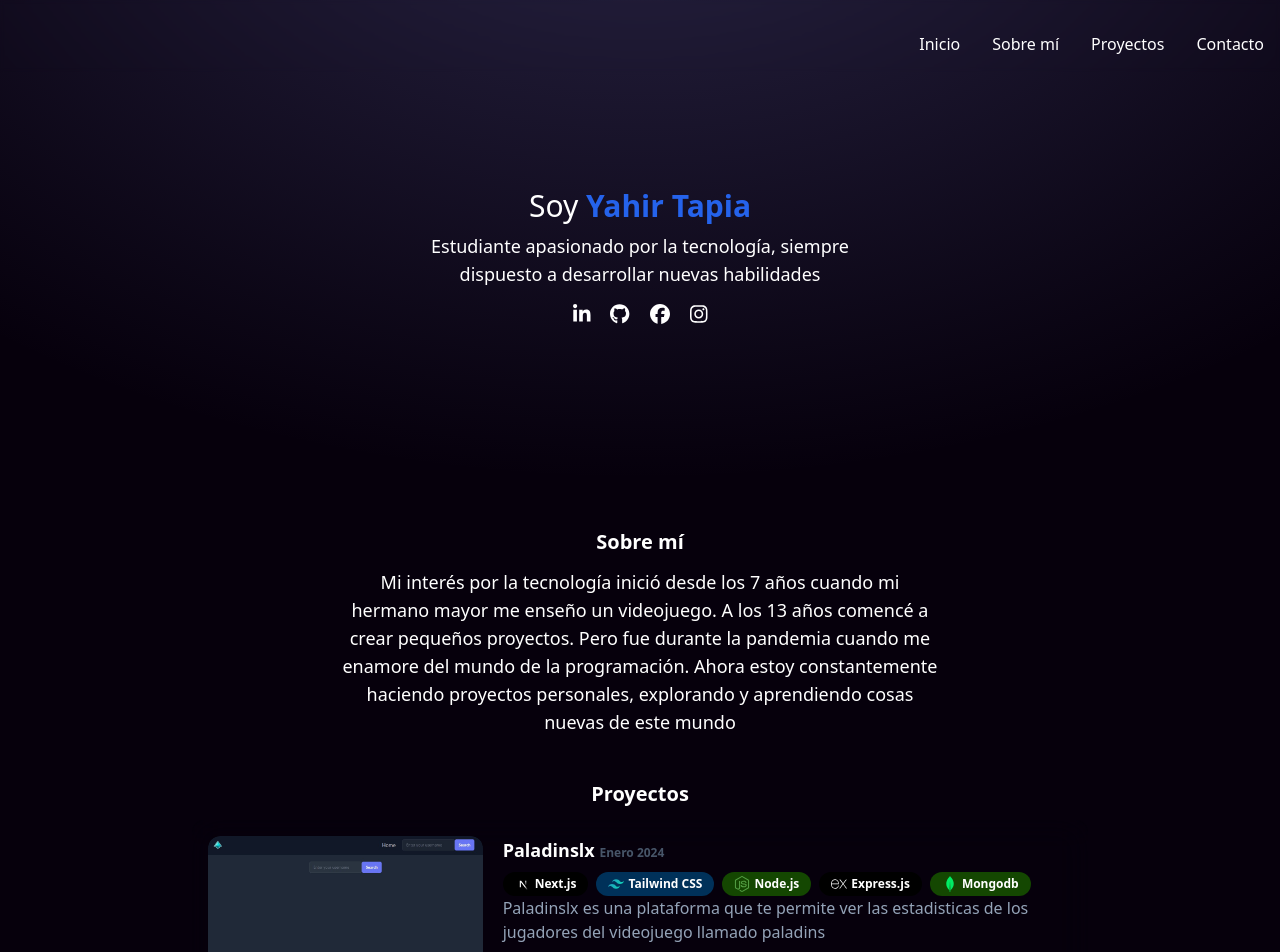
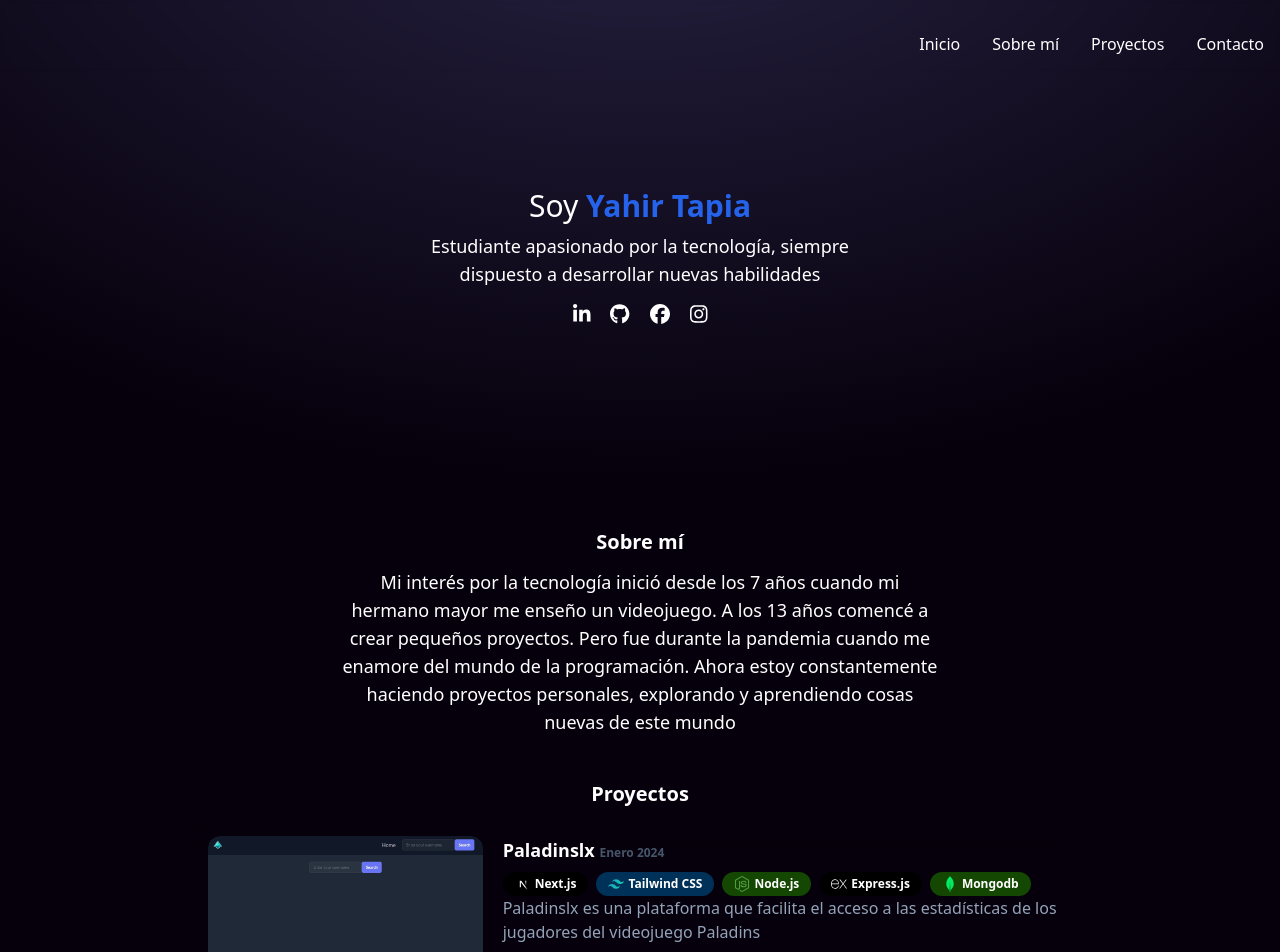
Before and after one commit to Lughx/YATS, a React (Create React App) app: page / in a window 1280 px wide. Shown: the top 952 px of the page. Built offline with nearby package versions, Linux system fonts and the light colour scheme.

Commit message:
paladinslx description changed

```diff
--- a/src/components/projects/ProjectsList.jsx
+++ b/src/components/projects/ProjectsList.jsx
@@ -7,7 +7,7 @@ export function ProjectList() {
             title: "Paladinslx",
             date: "Enero 2024",
             imageUrl: "/projects/paladinslx.jpg",
-            description: "Paladinslx es una plataforma que te permite ver las estadisticas de los jugadores del videojuego llamado paladins",
+            description: "Paladinslx es una plataforma que facilita el acceso a las estadísticas de los jugadores del videojuego Paladins",
             buttons: {
                 github: {
                     link: "https://github.com/Luughx/Paladinslx-frontend"
```
